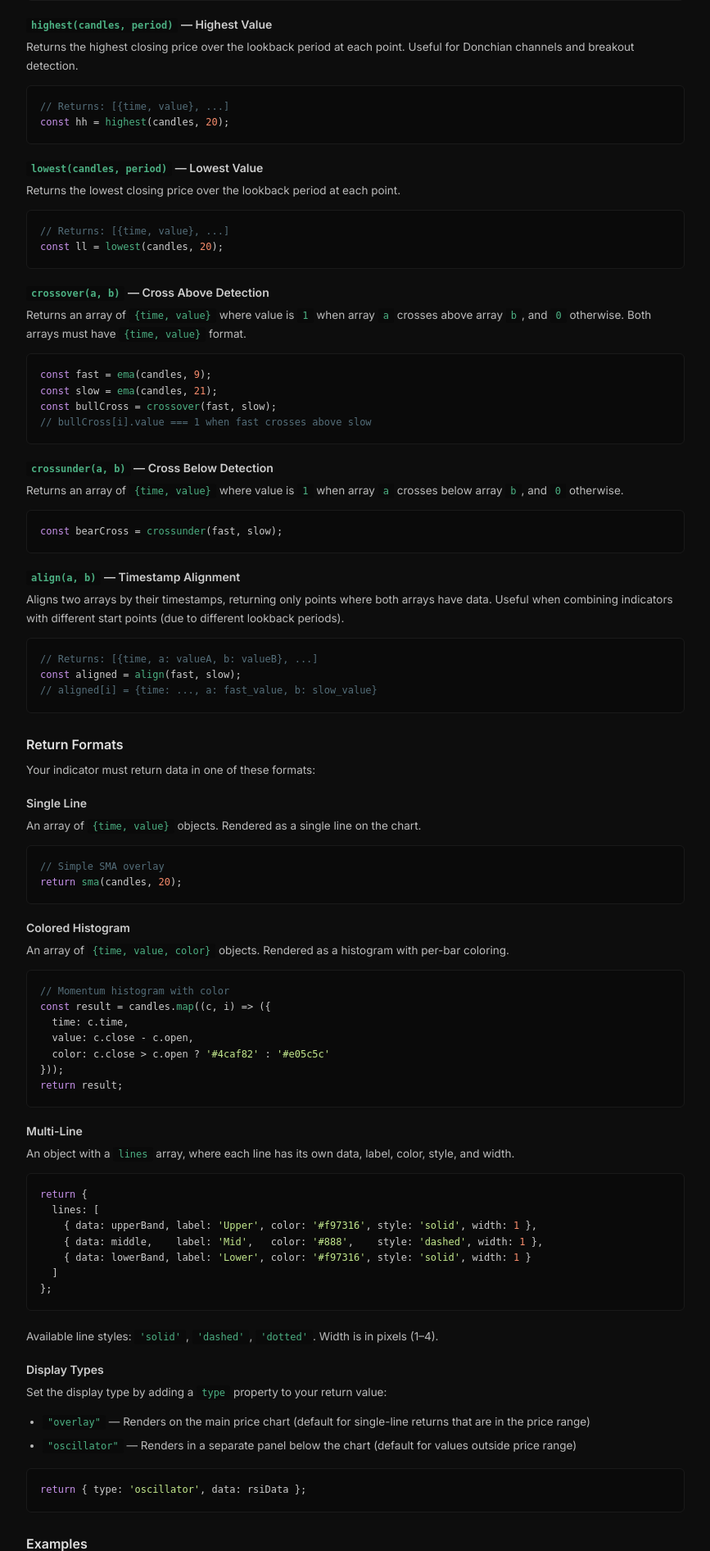
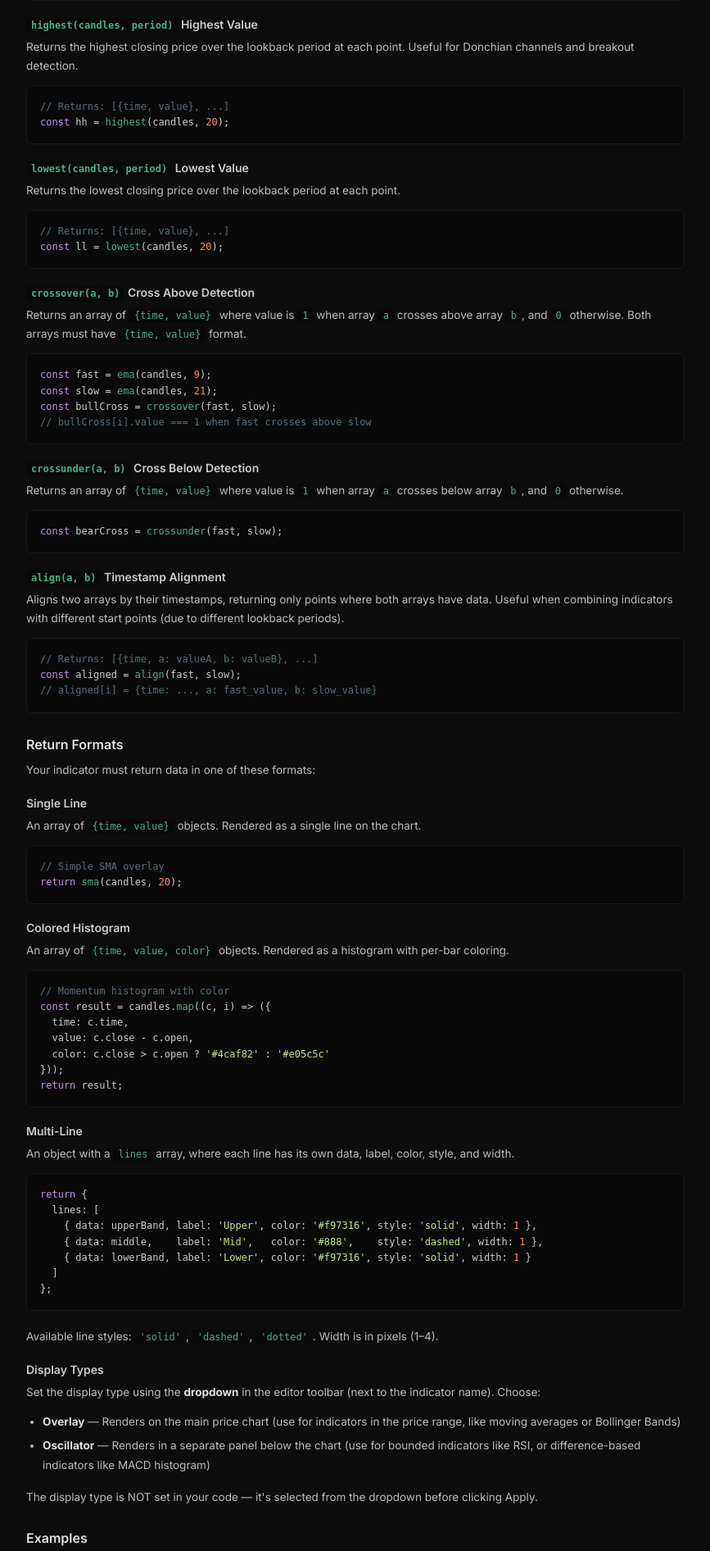
Before and after one commit to dvln811/PatternFoundry, a Flask app: page /docs/indicators in a window 1280 px wide. Shown: the part 1879-3771 px from the top of the page at 82% size, without its empty margins (206-1073 px from the left). Run offline with Flask 3, Linux system fonts and the light colour scheme.

Commit message:
fix: Gann Fan button, brighter DOM bars, text tool, board defaults, docs display type, Board nav

```diff
--- a/templates/chartdesigner.html
+++ b/templates/chartdesigner.html
@@ -86,7 +86,7 @@
     <a href="/simulator">Simulator</a>
     <a href="/chartdesigner" class="active">Chart Designer</a>
     <a href="/docs">Docs</a>
-    {% if is_admin %}<a href="/admin/users">Users</a>{% endif %}
+    {% if is_admin %}<a href="/board">Board</a> <a href="/admin/users">Users</a>{% endif %}
   </nav>
 </header>
 
--- a/templates/dashboard.html
+++ b/templates/dashboard.html
@@ -74,7 +74,7 @@ body{background:#0d0d0d;color:#ddd;font-family:Inter,system-ui,sans-serif;height
     <a href="/simulator">Simulator</a>
     <a href="/chartdesigner">Chart Designer</a>
     <a href="/docs">Docs</a>
-    {% if is_admin %}<a href="/admin/users">Users</a>{% endif %}
+    {% if is_admin %}<a href="/board">Board</a> <a href="/admin/users">Users</a>{% endif %}
   </nav>
 </header>
 <div class="dash">
--- a/templates/docs_getting_started.html
+++ b/templates/docs_getting_started.html
@@ -101,8 +101,6 @@ table tr:hover td{background:#151515}
   <tr><td><strong>Dashboard</strong></td><td>Home page with market overview, watchlist, and quick actions</td></tr>
   <tr><td><strong>Simulator</strong></td><td>The core trading simulation environment</td></tr>
   <tr><td><strong>Chart Designer</strong></td><td>Create and customize synthetic market characters</td></tr>
-  <tr><td><strong>Docs</strong></td><td>This documentation (you are here)</td></tr>
-  <tr><td><strong>Users</strong></td><td>Admin panel for user management (admin accounts only)</td></tr>
 </table>
 </main>
 </body>
--- a/templates/docs_indicators.html
+++ b/templates/docs_indicators.html
@@ -88,55 +88,55 @@ table tr:hover td{background:#151515}
 <h3>Helper Functions</h3>
 <p>The following helper functions are available in the indicator environment:</p>
 
-<h4><code class="fn">sma(candles, period)</code> — Simple Moving Average</h4>
+<h4><code class="fn">sma(candles, period)</code> Simple Moving Average</h4>
 <p>Computes the arithmetic mean of closing prices over the specified period.</p>
 <pre><span class="cm">// Returns: [{time, value}, ...]</span>
 <span class="kw">const</span> ma20 = <span class="fn">sma</span>(candles, <span class="num">20</span>);
 <span class="cm">// Each value = (sum of last 20 closes) / 20</span></pre>
 
-<h4><code class="fn">ema(candles, period)</code> — Exponential Moving Average</h4>
+<h4><code class="fn">ema(candles, period)</code> Exponential Moving Average</h4>
 <p>Computes an exponentially weighted moving average. More responsive to recent price changes than SMA. Uses smoothing factor <code>k = 2 / (period + 1)</code>.</p>
 <pre><span class="cm">// Returns: [{time, value}, ...]</span>
 <span class="kw">const</span> fast = <span class="fn">ema</span>(candles, <span class="num">9</span>);
 <span class="kw">const</span> slow = <span class="fn">ema</span>(candles, <span class="num">21</span>);</pre>
 
-<h4><code class="fn">rsi(candles, period)</code> — Relative Strength Index</h4>
+<h4><code class="fn">rsi(candles, period)</code> Relative Strength Index</h4>
 <p>Computes the RSI oscillator (0–100). Measures the ratio of average gains to average losses over the period. Values above 70 indicate overbought; below 30 indicate oversold.</p>
 <pre><span class="cm">// Returns: [{time, value}, ...] where value is 0-100</span>
 <span class="kw">const</span> rsiData = <span class="fn">rsi</span>(candles, <span class="num">14</span>);</pre>
 
-<h4><code class="fn">atr(candles, period)</code> — Average True Range</h4>
+<h4><code class="fn">atr(candles, period)</code> Average True Range</h4>
 <p>Computes the average true range — a volatility measure. True range is the greatest of: current high minus low, absolute value of high minus previous close, absolute value of low minus previous close.</p>
 <pre><span class="cm">// Returns: [{time, value}, ...]</span>
 <span class="kw">const</span> atrData = <span class="fn">atr</span>(candles, <span class="num">14</span>);</pre>
 
-<h4><code class="fn">stdev(candles, period)</code> — Standard Deviation</h4>
+<h4><code class="fn">stdev(candles, period)</code> Standard Deviation</h4>
 <p>Computes the rolling standard deviation of closing prices over the period. Useful for Bollinger Bands and volatility analysis.</p>
 <pre><span class="cm">// Returns: [{time, value}, ...]</span>
 <span class="kw">const</span> sd = <span class="fn">stdev</span>(candles, <span class="num">20</span>);</pre>
 
-<h4><code class="fn">highest(candles, period)</code> — Highest Value</h4>
+<h4><code class="fn">highest(candles, period)</code> Highest Value</h4>
 <p>Returns the highest closing price over the lookback period at each point. Useful for Donchian channels and breakout detection.</p>
 <pre><span class="cm">// Returns: [{time, value}, ...]</span>
 <span class="kw">const</span> hh = <span class="fn">highest</span>(candles, <span class="num">20</span>);</pre>
 
-<h4><code class="fn">lowest(candles, period)</code> — Lowest Value</h4>
+<h4><code class="fn">lowest(candles, period)</code> Lowest Value</h4>
 <p>Returns the lowest closing price over the lookback period at each point.</p>
 <pre><span class="cm">// Returns: [{time, value}, ...]</span>
 <span class="kw">const</span> ll = <span class="fn">lowest</span>(candles, <span class="num">20</span>);</pre>
 
-<h4><code class="fn">crossover(a, b)</code> — Cross Above Detection</h4>
+<h4><code class="fn">crossover(a, b)</code> Cross Above Detection</h4>
 <p>Returns an array of <code>{time, value}</code> where value is <code>1</code> when array <code>a</code> crosses above array <code>b</code>, and <code>0</code> otherwise. Both arrays must have <code>{time, value}</code> format.</p>
 <pre><span class="kw">const</span> fast = <span class="fn">ema</span>(candles, <span class="num">9</span>);
 <span class="kw">const</span> slow = <span class="fn">ema</span>(candles, <span class="num">21</span>);
 <span class="kw">const</span> bullCross = <span class="fn">crossover</span>(fast, slow);
 <span class="cm">// bullCross[i].value === 1 when fast crosses above slow</span></pre>
 
-<h4><code class="fn">crossunder(a, b)</code> — Cross Below Detection</h4>
+<h4><code class="fn">crossunder(a, b)</code> Cross Below Detection</h4>
 <p>Returns an array of <code>{time, value}</code> where value is <code>1</code> when array <code>a</code> crosses below array <code>b</code>, and <code>0</code> otherwise.</p>
 <pre><span class="kw">const</span> bearCross = <span class="fn">crossunder</span>(fast, slow);</pre>
 
-<h4><code class="fn">align(a, b)</code> — Timestamp Alignment</h4>
+<h4><code class="fn">align(a, b)</code> Timestamp Alignment</h4>
 <p>Aligns two arrays by their timestamps, returning only points where both arrays have data. Useful when combining indicators with different start points (due to different lookback periods).</p>
 <pre><span class="cm">// Returns: [{time, a: valueA, b: valueB}, ...]</span>
 <span class="kw">const</span> aligned = <span class="fn">align</span>(fast, slow);
@@ -172,12 +172,12 @@ table tr:hover td{background:#151515}
 <p>Available line styles: <code>'solid'</code>, <code>'dashed'</code>, <code>'dotted'</code>. Width is in pixels (1–4).</p>
 
 <h4>Display Types</h4>
-<p>Set the display type by adding a <code>type</code> property to your return value:</p>
+<p>Set the display type using the <strong>dropdown</strong> in the editor toolbar (next to the indicator name). Choose:</p>
 <ul>
-  <li><code>"overlay"</code> — Renders on the main price chart (default for single-line returns that are in the price range)</li>
-  <li><code>"oscillator"</code> — Renders in a separate panel below the chart (default for values outside price range)</li>
+  <li><strong>Overlay</strong> — Renders on the main price chart (use for indicators in the price range, like moving averages or Bollinger Bands)</li>
+  <li><strong>Oscillator</strong> — Renders in a separate panel below the chart (use for bounded indicators like RSI, or difference-based indicators like MACD histogram)</li>
 </ul>
-<pre><span class="kw">return</span> { type: <span class="str">'oscillator'</span>, data: rsiData };</pre>
+<p>The display type is NOT set in your code — it's selected from the dropdown before clicking Apply.</p>
 
 <h3>Examples</h3>
 
```
Also changed, not shown: static/canvas-overlay.js (+45 -0 lines), templates/board.html (+10 -1 lines), templates/chart.html (+5 -3 lines).
